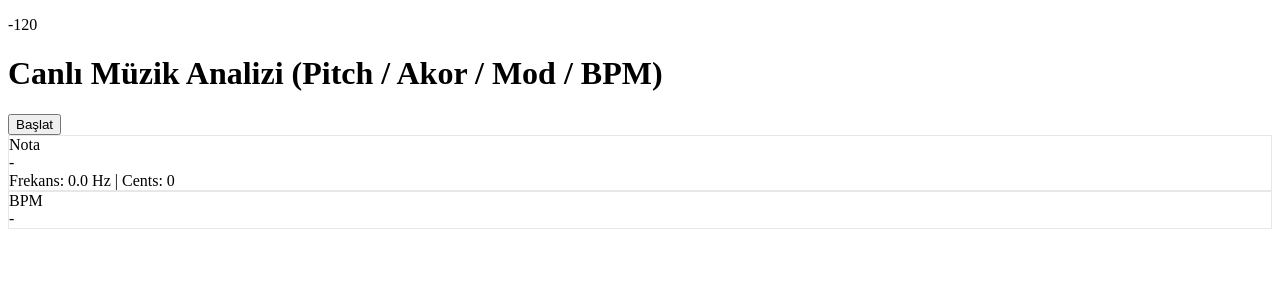
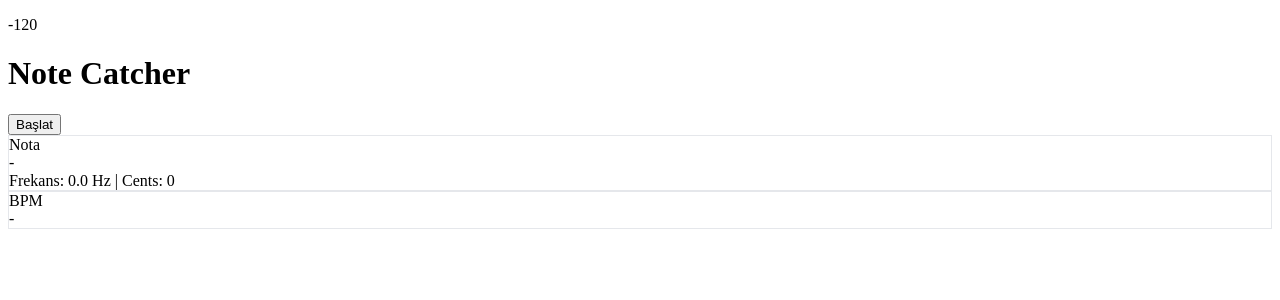
Before and after one commit to yiitAykol/PitchAndChords, a SvelteKit app: page / in a window 1280 px wide. Shown: the top 300 px of the page. Built offline with nearby package versions, Linux system fonts and the light colour scheme.

Commit message:
refactor: remove outdated comments and update header to 'Note Catcher'

```diff
--- a/src/routes/+page.svelte
+++ b/src/routes/+page.svelte
@@ -149,36 +149,11 @@
     }
 
 
-    /**
-        Gpt notları:
-        Davranış:
-        • 2. tepe gelmeden BPM gösterilmez.
-        • Geldikten sonra instant BPM hemen çıkar; ACF devreye girdikçe ağırlık stabil tarafa kayar.
-        • Oktav (×2/÷2) hataları instant BPM’e hizalama ile azaltılır.
-        • Son değer EMA ile yumuşatılır.
-
-        İnce ayar ipuçları
-
-        Çok kararsızsa PEAK_MULT’ı yükselt (1.8–2.0). Çok geç tepki veriyorsa düşür (1.4–1.6).
-
-        Daha hızlı tepki için EMA_ALPHA’yı artır (0.35). Daha pürüzsüz için azalt (0.15).
-
-        ACF penceresini uzatmak için maxLen (12 s) değerini büyütebilirsin; gecikme artar ama kararlılık yükselir.
-
-        İnce Ayar
-
-        Eşik (NOTE_DB_THRESHOLD): Odan gürültülüyse -45 dB civarı; zayıf sinyal için -55 dB daha iyi olabilir.
-
-        Histerezis (NOTE_HOLD_MS): Staccato için 200–300 ms, bağlama/legato gibi çalgılar için 400–600 ms deneyebilirsin.
-
-        Sadeleştirmek istersen gate’i sadece freq > 0 şartına bağlayabilirsin (dB kısmını kaldır).
-
-    */
 
 </script>
 <p>{noteDb}</p>
 <div class="p-6 max-w-3xl mx-auto space-y-4">
-  <h1 class="text-2xl font-semibold">Canlı Müzik Analizi (Pitch / Akor / Mod / BPM)</h1>
+  <h1 class="text-2xl font-semibold">Note Catcher</h1>
 
   <div class="flex gap-2">
     {#if !running}
```
